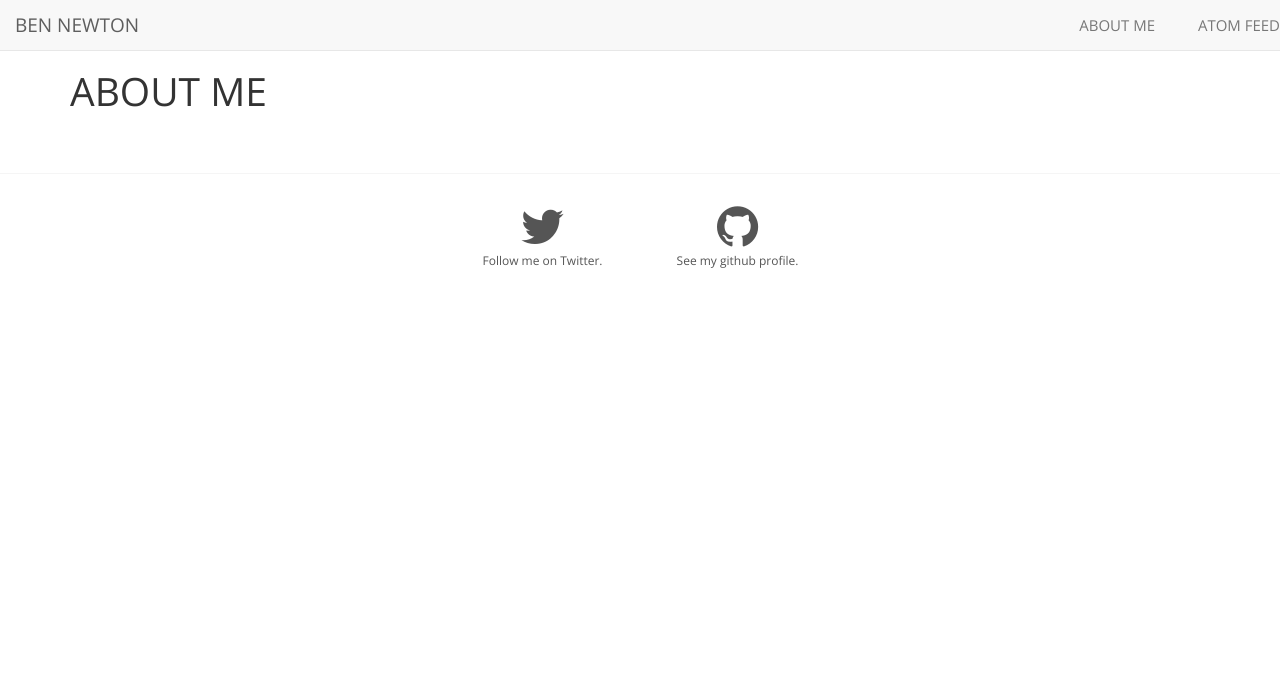
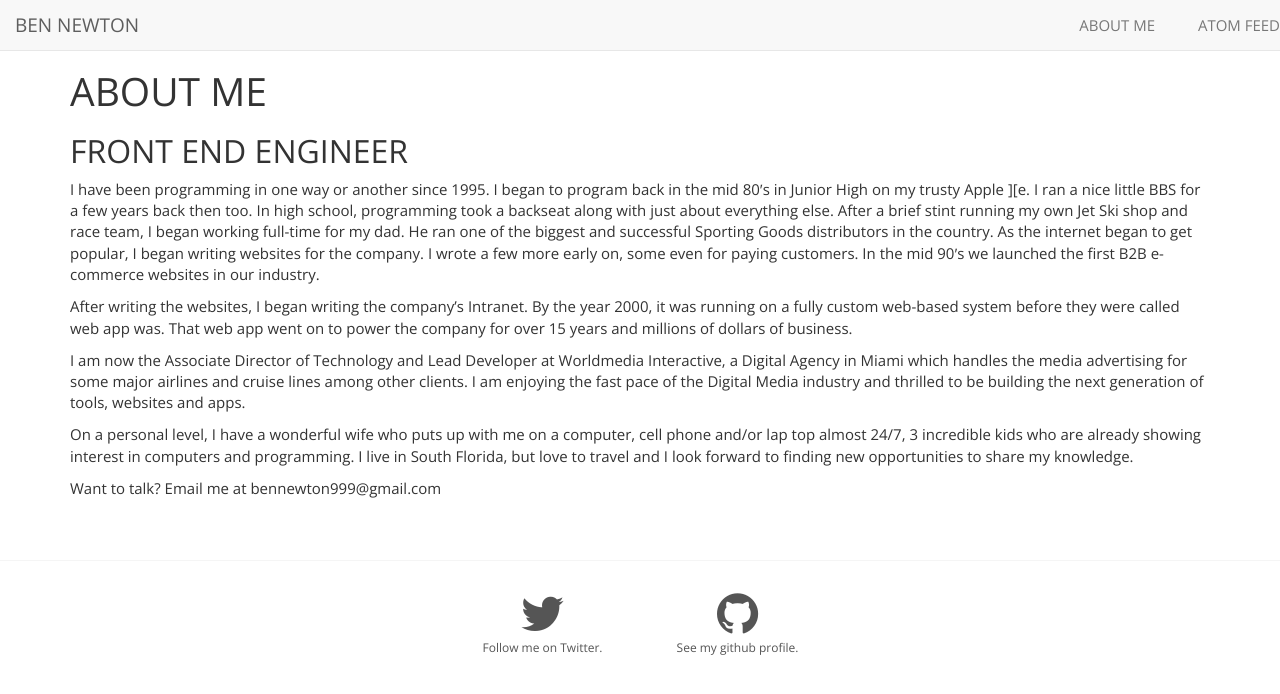
Before and after one commit to bennewton999/bennewton999.github.io, a Jekyll site: the page built from about/index.md, in a window 1280 px wide. Shown: the top 694 px of the page. Built offline with Jekyll 4.4.1, drawn with Linux system fonts in a browser that asks for light colours; nearby versions of some CDN libraries; Markdown is read by kramdown in place of the engine named in the settings; comment, search, counter and statistics services are not loaded.

Commit message:
update contact

```diff
--- a/about/index.md
+++ b/about/index.md
@@ -4,3 +4,14 @@ title: "About Ben Newton"
 ---
 
 #About Me
+##Front End Engineer
+
+I have been programming in one way or another since 1995.  I began to program back in the mid 80′s in Junior High on my trusty Apple ][e.  I ran a nice little BBS for a few years back then too.  In high school, programming took a backseat along with just about everything else.  After a brief stint running my own Jet Ski shop and race team,  I began working full-time for my dad.  He ran one of the biggest and successful Sporting Goods distributors in the country.  As the internet began to get popular, I began writing websites for the company.  I wrote a few more early on, some even for paying customers.  In the mid 90′s we launched the first B2B e-commerce websites in our industry.
+
+After writing the websites, I began writing the company's Intranet.  By the year 2000, it was running on a fully custom web-based system before they were called web app was.  That web app went on to power the company for over 15 years and millions of dollars of business.
+
+I am now the Associate Director of Technology and Lead Developer at Worldmedia Interactive, a Digital Agency in Miami which handles the media advertising for some major airlines and cruise lines among other clients.  I am enjoying the fast pace of the Digital Media industry and thrilled to be building the next generation of tools, websites and apps.
+
+On a personal level, I have a wonderful wife who puts up with me on a computer, cell phone and/or lap top almost 24/7, 3 incredible kids who are already showing interest in computers and programming.  I live in South Florida, but love to travel and I look forward to finding new opportunities to share my knowledge.
+
+Want to talk?  Email me at bennewton999@gmail.com
```
